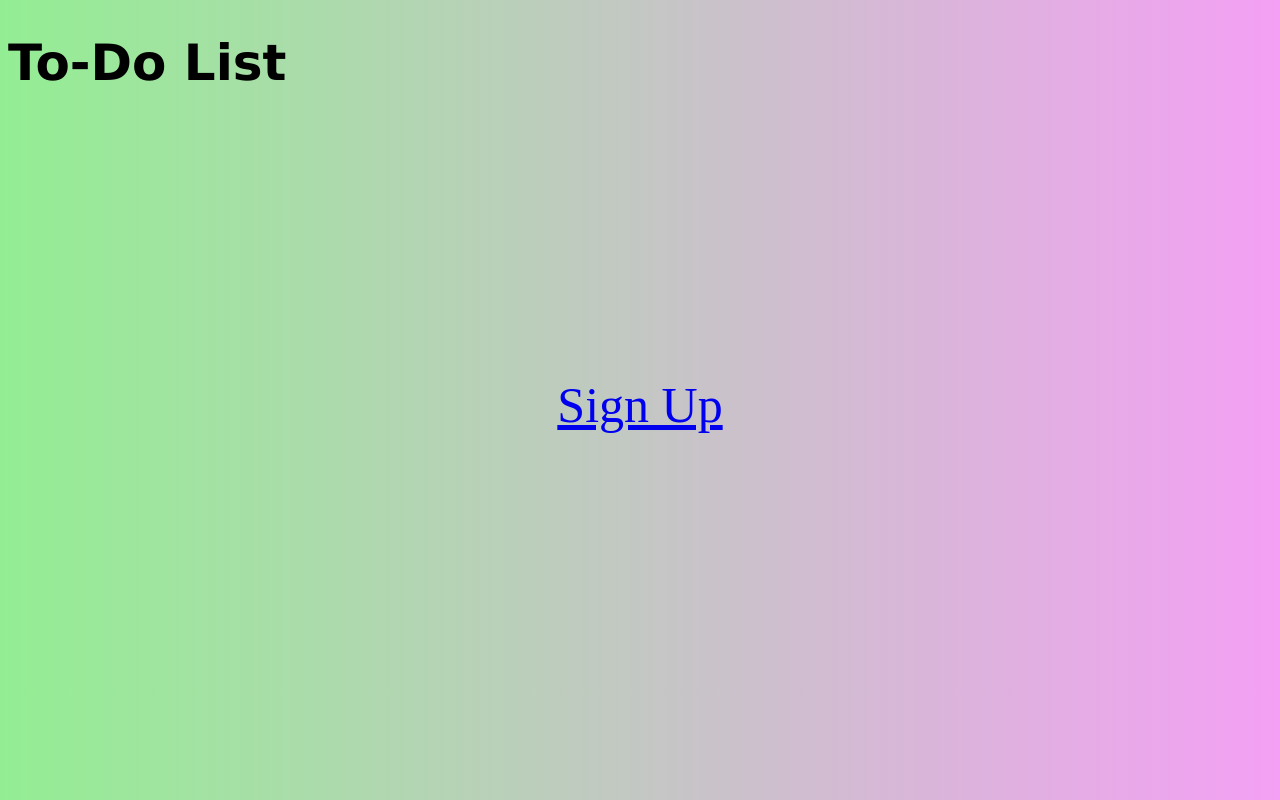
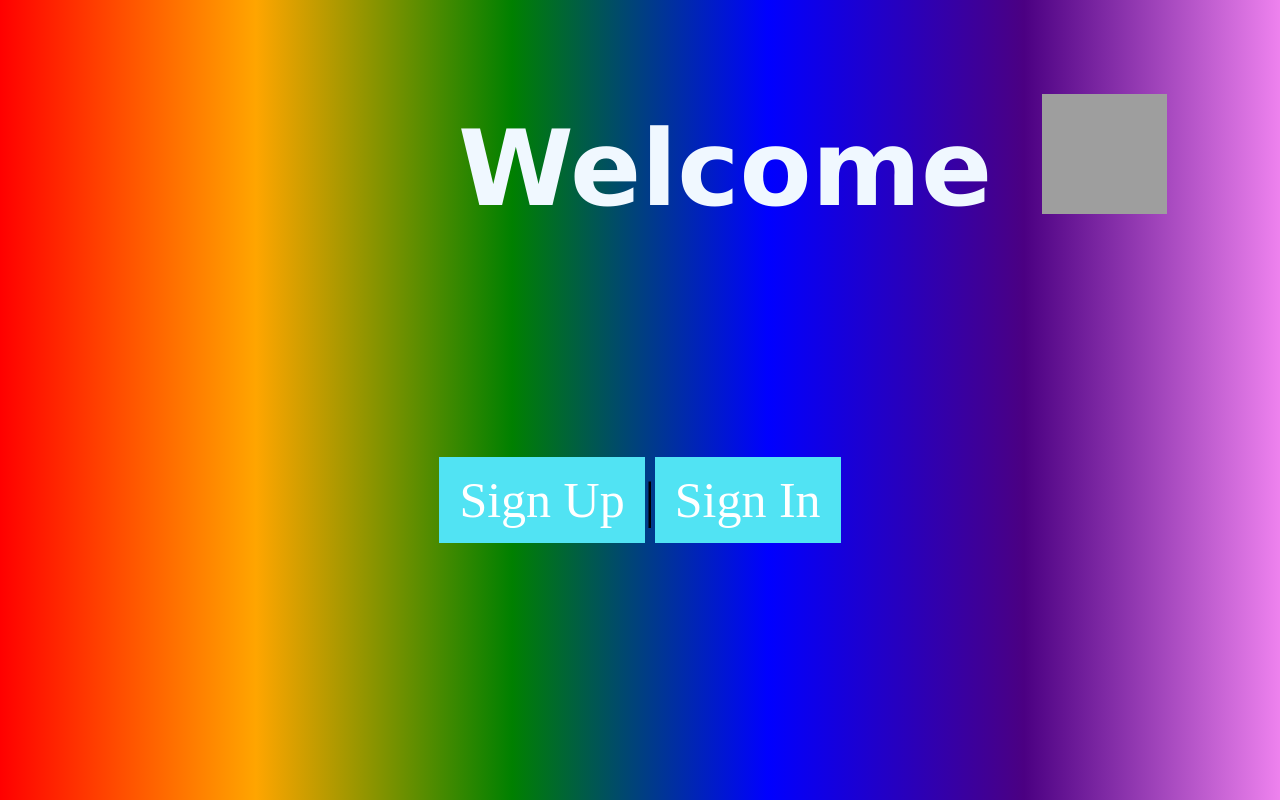
Before and after one commit to appusrk/To-Do-List, a Django app: page / in a window 1280 px wide. Run offline with Django 5.2, Linux system fonts and the light colour scheme; grey boxes are pictures that could not be loaded.

Commit message:
Modify home page

```diff
--- a/Tasks/templates/tasks/delete_task.html
+++ b/Tasks/templates/tasks/delete_task.html
@@ -1,7 +1,7 @@
 <!DOCTYPE html>
 <html>
 <head>
-    <title>Add Task</title>
+    <title>Delete</title>
     {% load static %}
     <link href="https://cdn.jsdelivr.net/npm/bootstrap@5.1.3/dist/css/bootstrap.min.css" rel="stylesheet" integrity="sha384-1BmE4kWBq78iYhFldvKuhfTAU6auU8tT94WrHftjDbrCEXSU1oBoqyl2QvZ6jIW3" crossorigin="anonymous">
     <style>
--- a/Tasks/templates/tasks/home.html
+++ b/Tasks/templates/tasks/home.html
@@ -6,10 +6,10 @@
     <title>Home</title>
     <style>
         body{
-            background-image: linear-gradient(to right,rgb(147, 238, 147),rgb(244, 160, 244));
+            background-image: linear-gradient(to right, red,orange,green,blue,indigo,violet);
         }
         .butt{
-            height: 70vh;
+            height: 50vh;
             margin: 0;
             display: flex;
             justify-content: center;
@@ -17,17 +17,46 @@
             font-size: 50px;
 
         }
+        a:link{
+            background-color: #51e3f3;
+            color: white;
+            padding: 14px 20px;
+            text-align: center;
+            text-decoration: none;
+            display: inline-block;}
+            a:hover{
+                background-color: antiquewhite;
+            }
         h1{
-    display: flex;
-    font-family: 'Lucida Sans', 'Lucida Sans Regular', 'Lucida Grande', 'Lucida Sans Unicode', Geneva, Verdana, sans-serif;
-    font-size:50px;
-}
+            margin-top: 100px;
+            justify-content: center;
+            color: aliceblue;
+            align-content: center;
+            font-family: 'Lucida Sans', 'Lucida Sans Regular', 'Lucida Grande', 'Lucida Sans Unicode', Geneva, Verdana, sans-serif;
+            font-size:105px;
+            margin-left: 450px;
+        }
+        .aligned {
+            display: flex;
+            align-items: center;
+        }
+         img{
+            width:125px;
+            height: 120px;
+            margin-left: 50px;
+         }
+
     </style>
 </head>
 <body>
-    <h1>To-Do List</h1>
+    <div class="aligned">
+       <h1 align="center">Welcome </h1>
+    <img align="center" src="https://cdn4.vectorstock.com/i/1000x1000/59/43/cute-to-do-list-template-with-fried-eggs-kawaii-vector-47655943.jpg"
+             alt="">
+
+</div>
     <div class="butt" align="center">
-        <a href="/sign/" >Sign Up</a>
+        <a href="/sign/" >Sign Up</a>|<a href="/sign/" >Sign In</a>
       </div>
 </body>
 </html>
--- a/Tasks/templates/tasks/task_list.html
+++ b/Tasks/templates/tasks/task_list.html
@@ -8,6 +8,7 @@
 <body>
 
     <div align="right">
+        <h1>To-Do List </h1>
     <form method="GET" action="{% url 'task_list' %}">
         <input type="text" name="q" placeholder="Search tasks..." />
         <button type="submit">Search</button>
```
Also changed, not shown: Tasks/templates/tasks/login.html (added, +11 -0 lines), Tasks/templates/tasks/signup.html (+30 -5 lines).
